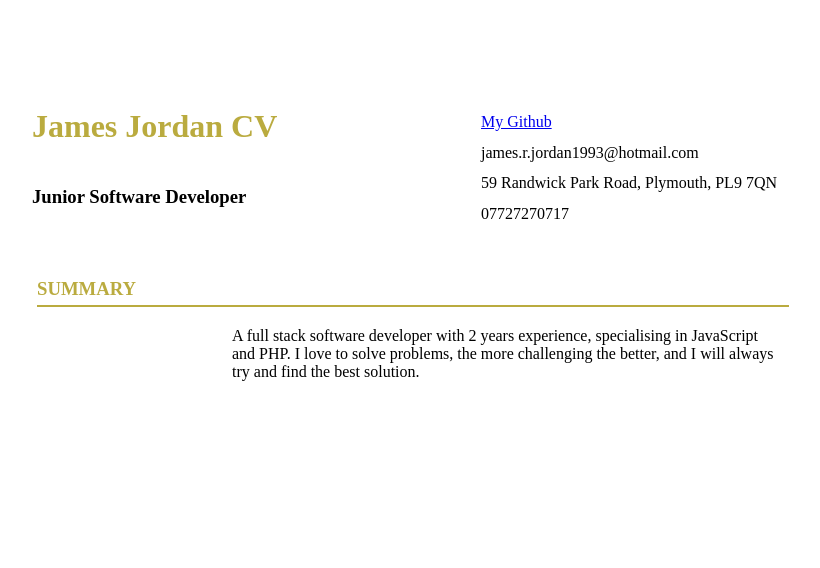
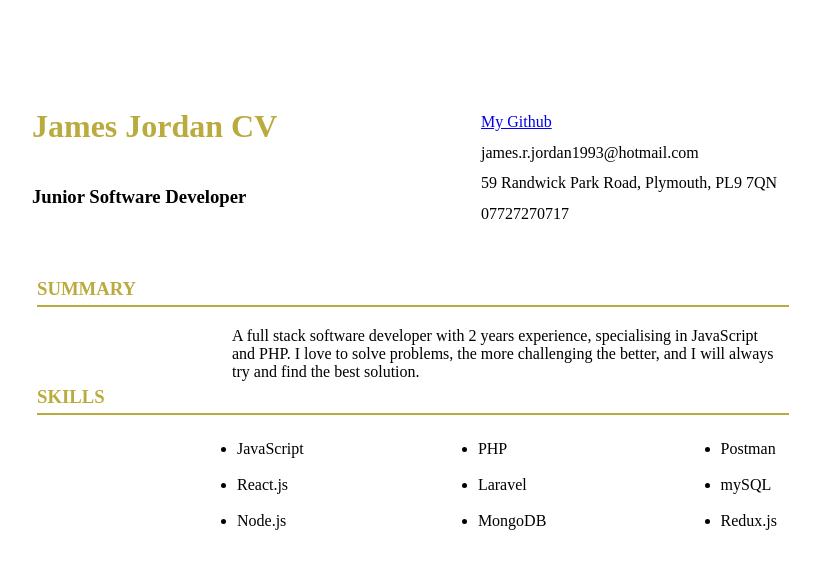
Before and after one commit to JRJ1993/myCV, an Angular app in the folder my-cv/: page / in a window 1280 px wide. Shown: the top 568 px of the page, without its empty margins (76-896 px from the left). Built offline with nearby package versions, Linux system fonts and the light colour scheme.

Commit message:
add a skills component

```diff
--- /dev/null
+++ b/my-cv/src/app/Components/skills/skills.component.css
@@ -0,0 +1,12 @@
+.list-items{
+    margin: 5px;
+}
+
+.list-container{
+    height: 100px;
+    display: flex;
+    flex-direction: column;
+    flex-wrap: wrap;
+    justify-content: space-between;
+    align-content: space-between;
+}
--- /dev/null
+++ b/my-cv/src/app/Components/skills/skills.component.html
@@ -0,0 +1,7 @@
+<h3 class="primary section-title">{{title | uppercase}}</h3>
+<div class="underline primary"></div>
+<ul class="text list-container">
+    <li class="list-items" *ngFor="let skill of skills">
+        <p>{{skill}}</p>
+    </li>
+</ul>
--- /dev/null
+++ b/my-cv/src/app/Components/skills/skills.component.ts
@@ -0,0 +1,21 @@
+import { Component } from '@angular/core';
+
+@Component({
+  selector: 'app-skills',
+  templateUrl: './skills.component.html',
+  styleUrls: ['./skills.component.css']
+})
+export class SkillsComponent {
+  title:string = 'skills'
+  skills:Array<string> = [
+    'JavaScript',
+    'React.js',
+    'Node.js',
+    'PHP',
+    'Laravel',
+    'MongoDB',
+    'Postman',
+    'mySQL',
+    'Redux.js'
+  ]
+}
--- a/my-cv/src/app/app.component.html
+++ b/my-cv/src/app/app.component.html
@@ -1,4 +1,5 @@
 <div class="cv-container">
   <app-header></app-header>
   <app-summary></app-summary>
+  <app-skills></app-skills>
 </div>
--- a/my-cv/src/app/app.module.ts
+++ b/my-cv/src/app/app.module.ts
@@ -7,6 +7,7 @@ import { HeaderComponent } from './Components/header/header.component';
 import { ContactDetailsComponent } from './Components/Header/Components/contact-details/contact-details.component';
 import { MainHeaderComponent } from './Components/Header/Components/main-header/main-header.component';
 import { SummaryComponent } from './Components/summary/summary.component';
+import { SkillsComponent } from './Components/skills/skills.component';
 
 @NgModule({
   declarations: [
@@ -14,7 +15,8 @@ import { SummaryComponent } from './Components/summary/summary.component';
     HeaderComponent,
     ContactDetailsComponent,
     MainHeaderComponent,
-    SummaryComponent
+    SummaryComponent,
+    SkillsComponent
   ],
   imports: [
     BrowserModule,
```
Also changed, not shown: 1 other file (tests, documents, lock files or other folders).
